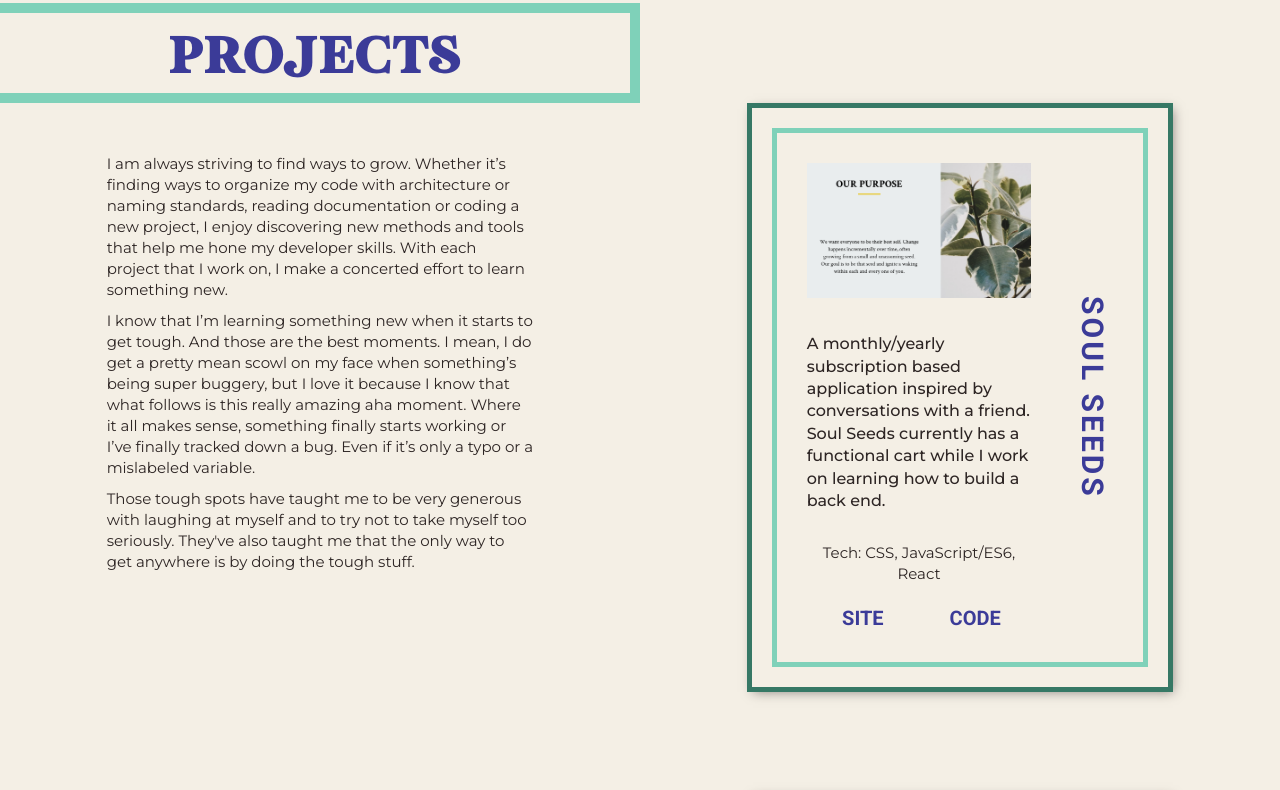
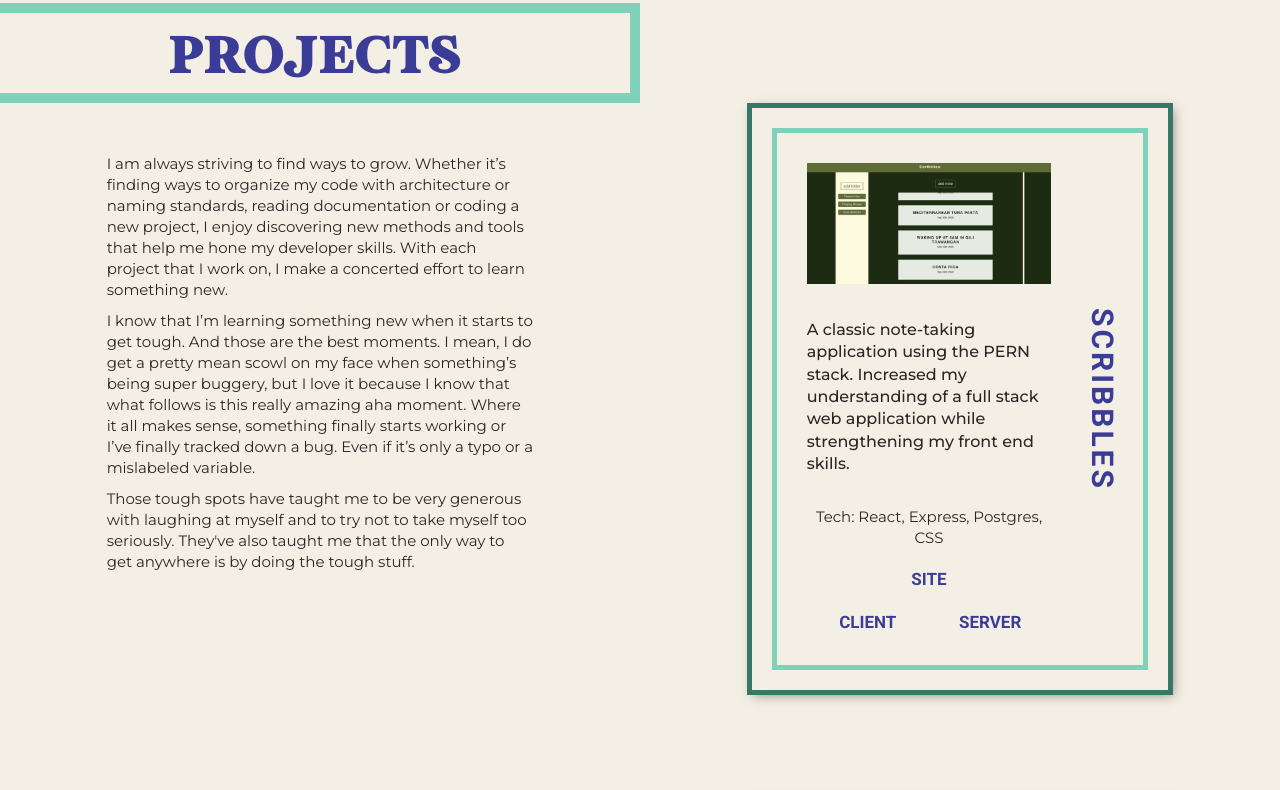
Before and after one commit to SamDurrant/portfolio, a website built with webpack: page src/index.html in a window 1280 px wide. Shown: the part 1800-2590 px from the top of the page. Built offline with nearby package versions, Linux system fonts and the light colour scheme.

Commit message:
add project, small style edits

```diff
--- a/src/index.html
+++ b/src/index.html
@@ -238,6 +238,55 @@
       <div class="showcase">
         <div class="border-out_dark m-med project">
           <div class="project__border-box border-in_dark">
+            <h3 class="heading-tertiary sideways-rl">Scribbles</h3>
+            <div class="project__content">
+              <picture>
+                <img
+                  src="./images/scribbles.png"
+                  alt="desert"
+                  class="project__img"
+                />
+              </picture>
+              <p class="project__description">
+                A classic note-taking application using the PERN stack.
+                Increased my understanding of a full stack web application while
+                strengthening my front end skills.
+              </p>
+              <p class="project__tech">Tech: React, Express, Postgres, CSS</p>
+              <ul class="btn-box">
+                <li>
+                  <a
+                    href="https://scribbles-app.vercel.app/"
+                    class="text-btn text-btn_upper"
+                    target="_blank"
+                    >Site</a
+                  >
+                </li>
+              </ul>
+              <ul class="btn-box">
+                <li>
+                  <a
+                    href="https://github.com/SamDurrant/scribbles-client"
+                    class="text-btn text-btn_upper"
+                    target="_blank"
+                    >Client</a
+                  >
+                </li>
+                <li>
+                  <a
+                    href="https://github.com/SamDurrant/scribbles-api"
+                    class="text-btn text-btn_upper"
+                    target="_blank"
+                    >Server</a
+                  >
+                </li>
+              </ul>
+            </div>
+          </div>
+        </div>
+
+        <div class="border-out_dark m-med project">
+          <div class="project__border-box border-in_dark">
             <h3 class="heading-tertiary sideways-rl">Soul Seeds</h3>
             <div class="project__content">
               <picture>
--- a/src/sass/base/_typography.scss
+++ b/src/sass/base/_typography.scss
@@ -70,7 +70,7 @@ body {
   font-size: 3rem;
   color: $color-indigo;
   height: max-content;
-  padding: 3rem;
+  padding: 2rem;
 
   @media only screen and (max-width: $bp-large) {
     padding: 1.5rem;
@@ -105,7 +105,7 @@ body {
     max-width: 30rem;
   }
   @media only screen and (max-width: $bp-largest) {
-    border: .5rem solid $color-sand;
+    border: 0.5rem solid $color-sand;
     font-size: 3.5rem;
     max-width: 30rem;
   }
--- a/src/sass/components/_buttons.scss
+++ b/src/sass/components/_buttons.scss
@@ -24,7 +24,7 @@
     font-family: 'Roboto', sans-serif;
     text-decoration: none;
     color: $color-indigo;
-    font-size: 2rem;
+    font-size: 1.7rem;
     transition: $transition-one;
     cursor: pointer;
   }
@@ -59,31 +59,32 @@
   &:before {
     content: '';
     position: absolute;
-    top: -.5rem;
-    left: -.5rem;
+    top: -0.5rem;
+    left: -0.5rem;
     width: 0;
     height: 0;
     background: transparent;
-    border: .5rem solid transparent;
+    border: 0.5rem solid transparent;
   }
 
   &:after {
     content: '';
     position: absolute;
-    bottom: -.5rem;
-    right: -.5rem;
+    bottom: -0.5rem;
+    right: -0.5rem;
     width: 0;
     height: 0;
     background: transparent;
-    border: .5rem solid transparent;
+    border: 0.5rem solid transparent;
   }
 
   &:hover {
     &:before {
-      animation: animateBorder 150ms cubic-bezier(.17,.67,0,.85) forwards;
+      animation: animateBorder 150ms cubic-bezier(0.17, 0.67, 0, 0.85) forwards;
     }
     &:after {
-      animation: animateBorder2 150ms cubic-bezier(.17,.67,0,.85) forwards 150ms;
+      animation: animateBorder2 150ms cubic-bezier(0.17, 0.67, 0, 0.85) forwards
+        150ms;
     }
   }
 }
--- a/src/sass/components/_project.scss
+++ b/src/sass/components/_project.scss
@@ -45,7 +45,8 @@
     max-width: 45rem;
     align-self: flex-end;
 
-    &:nth-child(2) {
+    &:nth-child(2),
+    &:nth-child(4) {
       align-self: flex-start;
     }
 
```
Also changed, not shown: src/images/scribbles.png (added).
